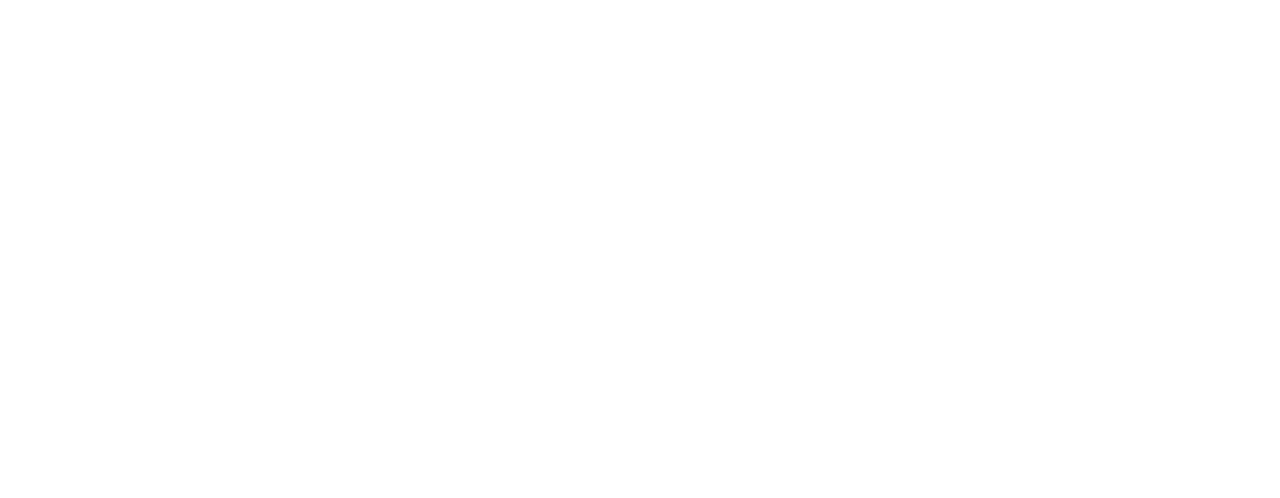
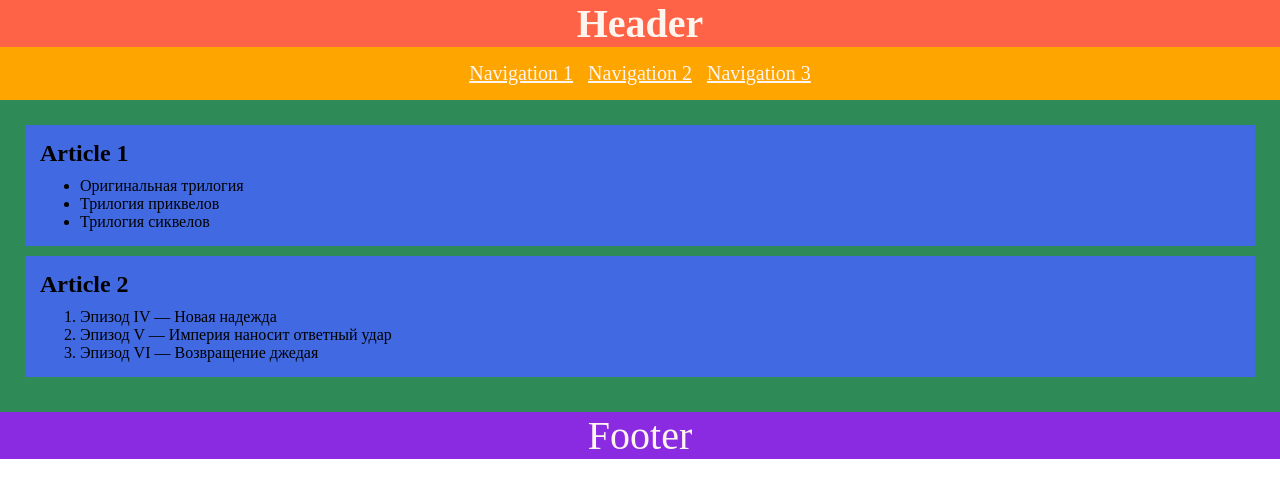
Before and after one commit to js-tasks-ru/htmlcss-20240216_y-dudar, a website: page 02-dz0/01-semantic-mockup/solution.html in a window 1280 px wide. Drawn offline with Linux system fonts and the light colour scheme.

Commit message:
add solution for semantic-mockup

```diff
--- a/02-dz0/01-semantic-mockup/solution.html
+++ b/02-dz0/01-semantic-mockup/solution.html
@@ -1,4 +1,100 @@
 <!DOCTYPE html>
 <html lang="ru">
-    <!-- Ваше решение -->
+    <head>
+        <title>Semantic</title>
+        <style>
+            * {
+                margin: 0;
+                padding: 0;
+                box-sizing: border-box;
+            }
+            header h1 {
+                font-size: 40px;
+                text-align: center;
+                color: seashell;
+                background-color: tomato;
+            }
+
+            nav {
+                padding: 15px;
+                background-color: orange;
+            }
+
+            nav ul {
+                display: flex;
+                justify-content: center;
+                gap: 15px;
+                margin: 0;
+                padding: 0;
+                list-style: none;
+                font-size: 20px;
+            }
+
+            nav a {
+                color: seashell;
+            }
+
+            main {
+                background-color: seagreen;
+                padding: 25px;
+            }
+
+            article{
+                background-color: royalblue;
+                padding: 15px;
+                margin-bottom: 10px;
+            }
+
+            article ul, ol {
+                margin-top: 10px;
+                margin-left: 40px;
+            }
+
+            footer {
+                font-size: 40px;
+                text-align: center;
+                background-color: blueviolet;
+                color: seashell;
+            }
+        </style>
+    </head>
+    <body>
+        <header>
+            <h1>Header</h1>
+            <nav>
+                <ul>
+                    <li>
+                        <a href="#">Navigation 1</a>
+                    </li>
+                    <li>
+                        <a href="#">Navigation 2</a>
+                    </li>
+                    <li>
+                        <a href="#">Navigation 3</a>
+                    </li>
+                </ul>
+            </nav>
+        </header>
+        <main>
+            <article>
+                <h2>Article 1</h2>
+                <ul>
+                    <li>Оригинальная трилогия</li>
+                    <li>Трилогия приквелов</li>
+                    <li>Трилогия сиквелов</li>
+                </ul>
+            </article>
+            <article>
+                <h2>Article 2</h2>
+                <ol>
+                    <li>Эпизод IV — Новая надежда</li>
+                    <li>Эпизод V — Империя наносит ответный удар</li>
+                    <li>Эпизод VI — Возвращение джедая</li>
+                </ol>
+            </article>
+        </main>
+        <footer>
+            <p>Footer</p>
+        </footer>
+    </body>
 </html>
```
